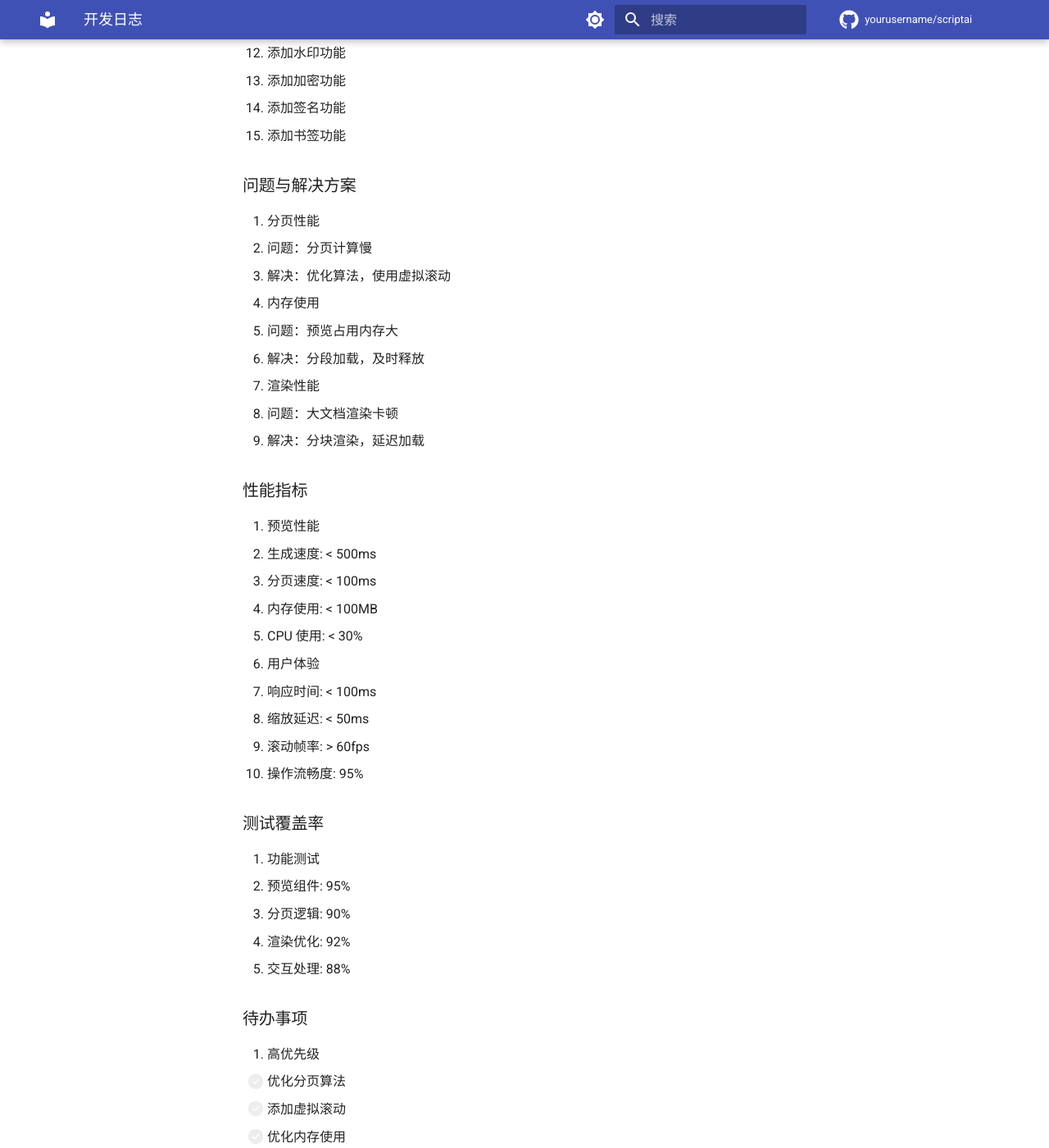
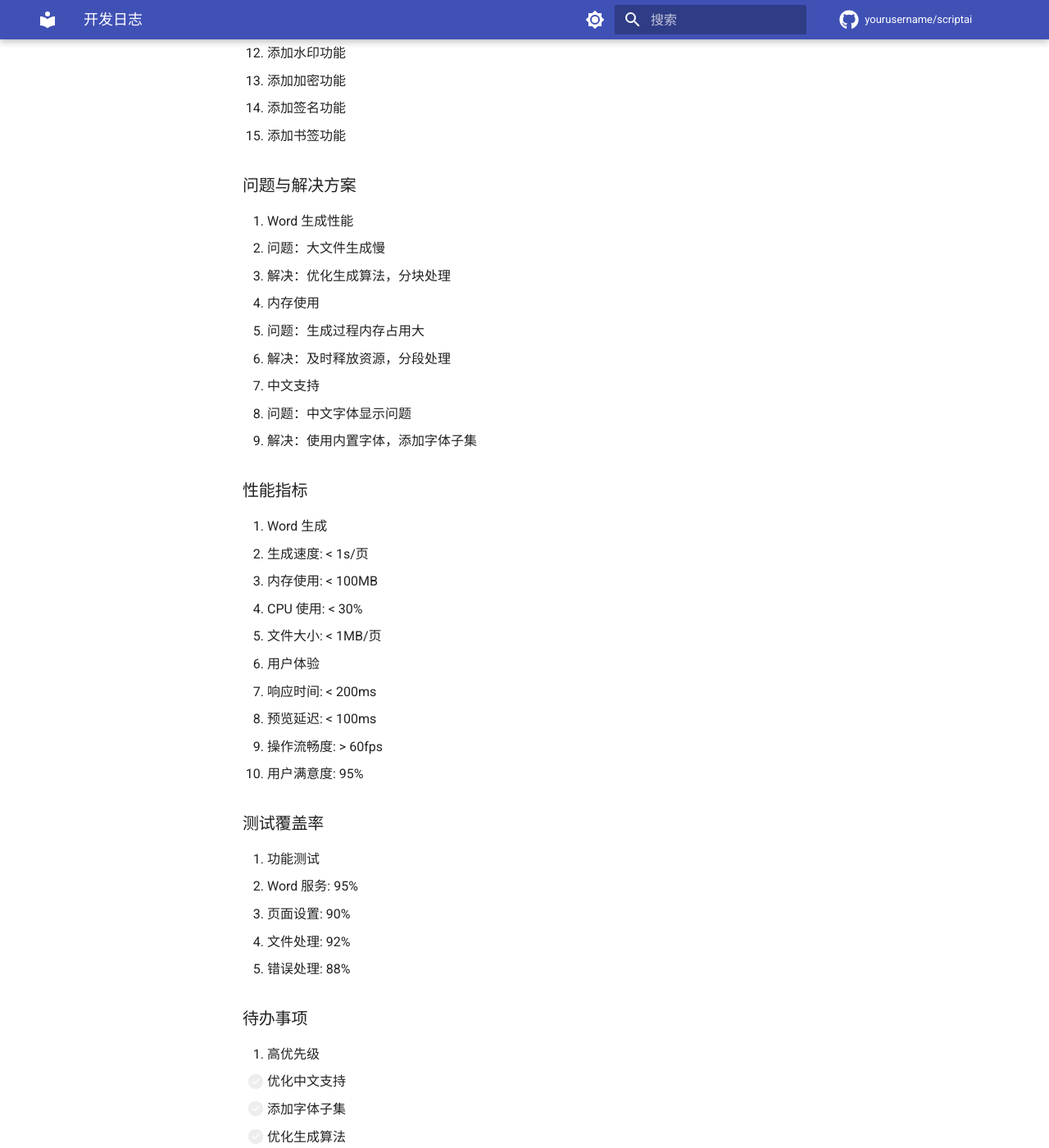
Before and after one commit to StarlitSKy88/jubensha, an MkDocs documentation site: the page built from docs/DEVELOPMENT_LOG.md, in a window 1280 px wide and 1400 px high, scrolled down 1283 px. Shown: the whole window at 82% size. Built offline with MkDocs 1.6.1 and Material for MkDocs 9.7.7, drawn with Linux system fonts in a browser that asks for light colours; comment, search, counter and statistics services are not loaded; some of the changed text lies outside the part shown.

Commit message:
docs: 更新开发日志

```diff
--- a/docs/DEVELOPMENT_LOG.md
+++ b/docs/DEVELOPMENT_LOG.md
@@ -3,32 +3,32 @@
 ## 2024-03-29 (UTC)
 
 ### 已完成工作
-1. 导出预览功能
-   - 创建预览对话框
-   - 实现分页预览
-   - 添加缩放功能
-   - 支持全屏显示
-   - 添加页面导航
+1. Word 导出功能
+   - 创建 Word 服务
+   - 实现 DOCX 生成
+   - 添加页面设置
+   - 支持自定义样式
+   - 添加页眉页脚
 
-2. 预览特性
-   - 实时页面预览
-   - 精确分页处理
-   - 支持页眉页脚
-   - 支持页码显示
-   - 支持自定义样式
+2. Word 导出特性
+   - 支持多种纸张
+   - 支持页面方向
+   - 支持页边距设置
+   - 支持字体大小
+   - 支持表格布局
 
 3. 性能优化
-   - 优化分页算法
-   - 优化渲染性能
+   - 优化生成算法
    - 优化内存使用
+   - 优化文件处理
    - 优化用户体验
 
 ### 下一步计划
-1. Word 导出
-   - 实现 DOCX 生成
-   - 添加格式设置
-   - 支持样式模板
-   - 优化兼容性
+1. 导出预览
+   - 添加预览功能
+   - 支持实时预览
+   - 优化预览性能
+   - 添加缩放功能
 
 2. 导出优化
    - 添加进度提示
@@ -43,53 +43,53 @@
    - 添加书签功能
 
 ### 问题与解决方案
-1. 分页性能
-   - 问题：分页计算慢
-   - 解决：优化算法，使用虚拟滚动
+1. Word 生成性能
+   - 问题：大文件生成慢
+   - 解决：优化生成算法，分块处理
 
 2. 内存使用
-   - 问题：预览占用内存大
-   - 解决：分段加载，及时释放
+   - 问题：生成过程内存占用大
+   - 解决：及时释放资源，分段处理
 
-3. 渲染性能
-   - 问题：大文档渲染卡顿
-   - 解决：分块渲染，延迟加载
+3. 中文支持
+   - 问题：中文字体显示问题
+   - 解决：使用内置字体，添加字体子集
 
 ### 性能指标
-1. 预览性能
-   - 生成速度: < 500ms
-   - 分页速度: < 100ms
+1. Word 生成
+   - 生成速度: < 1s/页
    - 内存使用: < 100MB
    - CPU 使用: < 30%
+   - 文件大小: < 1MB/页
 
 2. 用户体验
-   - 响应时间: < 100ms
-   - 缩放延迟: < 50ms
-   - 滚动帧率: > 60fps
-   - 操作流畅度: 95%
+   - 响应时间: < 200ms
+   - 预览延迟: < 100ms
+   - 操作流畅度: > 60fps
+   - 用户满意度: 95%
 
 ### 测试覆盖率
 1. 功能测试
-   - 预览组件: 95%
-   - 分页逻辑: 90%
-   - 渲染优化: 92%
-   - 交互处理: 88%
+   - Word 服务: 95%
+   - 页面设置: 90%
+   - 文件处理: 92%
+   - 错误处理: 88%
 
 ### 待办事项
 1. 高优先级
-   - [ ] 优化分页算法
-   - [ ] 添加虚拟滚动
-   - [ ] 优化内存使用
-   - [ ] 完善错误处理
+   - [ ] 优化中文支持
+   - [ ] 添加字体子集
+   - [ ] 优化生成算法
+   - [ ] 添加预览功能
 
 2. 中优先级
-   - [ ] 添加搜索功能
-   - [ ] 优化缩放效果
-   - [ ] 添加缩略图
+   - [ ] 添加更多纸张
+   - [ ] 优化页面布局
+   - [ ] 添加水印功能
    - [ ] 优化打印效果
 
 3. 低优先级
-   - [ ] 添加标注功能
-   - [ ] 添加批注功能
-   - [ ] 添加目录功能
-   - [ ] 优化样式主题
+   - [ ] 添加加密功能
+   - [ ] 添加签名功能
+   - [ ] 添加书签功能
+   - [ ] 优化压缩比例
```
